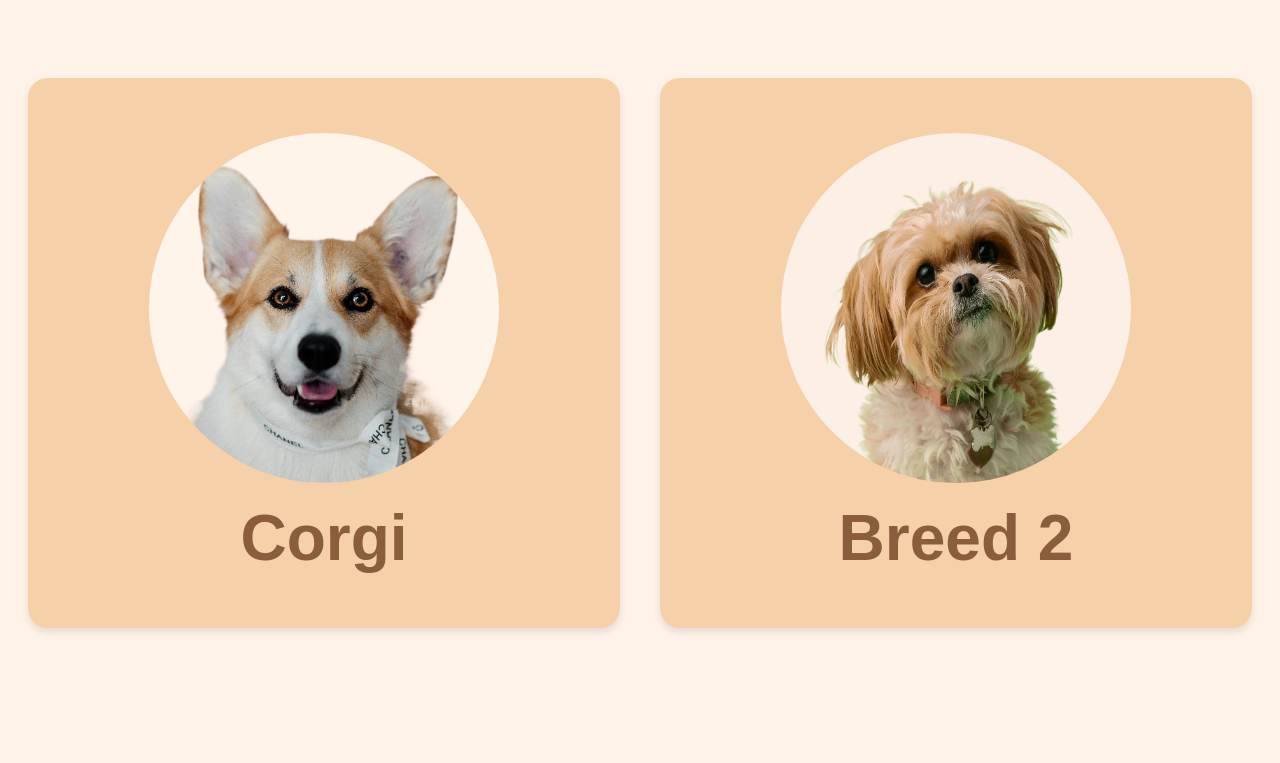
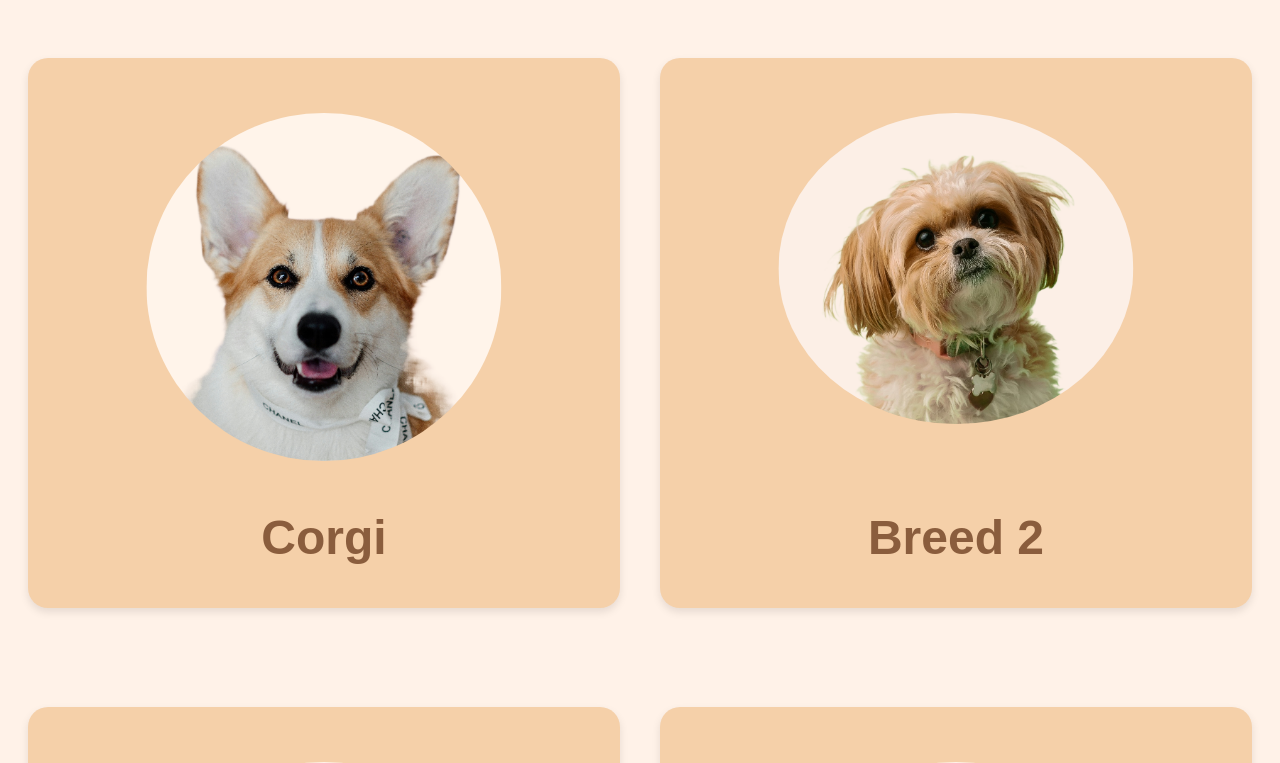
Before and after one commit to thisischrissie/group7-CFG-Fullstack, a React (Create React App) app: page / in a window 1280 px wide. Shown: the top 763 px of the page. Built offline with nearby package versions, Linux system fonts and the light colour scheme.

Commit message:
Cards and breed info page fully resposnive

```diff
--- a/src/styles/Breeds.css
+++ b/src/styles/Breeds.css
@@ -1,4 +1,4 @@
-@import url('https://fonts.googleapis.com/css2?family=Varela+Round&display=swap');
+@import url("https://fonts.googleapis.com/css2?family=Varela+Round&display=swap");
 
 /* Define a fade-in animation */
 @keyframes fadeIn {
@@ -10,19 +10,17 @@
   }
 }
 
-body
-{
-    background-color: #FFF2E8;
-    font-family: 'Varela', sans-serif;
+body {
+  background-color: #fff2e8;
+  font-family: "Varela", sans-serif;
 }
-.card
-{
+.card {
   width: 450px;
   height: 550px;
   border: 1px #ffffff;
   border-radius: 20px;
   margin: 50px auto;
-    background: #F5D0A9;
+  background: #f5d0a9;
   position: relative;
   display: flex; /* Use Flexbox for easier alignment */
   flex-direction: column; /* Stack items vertically */
@@ -34,12 +32,11 @@ body
 }
 
 .card:hover {
-    box-shadow: 0 0 20px #CAF377; /* Add glow effect on hover */
+  box-shadow: 0 0 20px #caf377; /* Add glow effect on hover */
 }
 
-.card-back
-{
-    background-color: #F5D0A9;
+.card-back {
+  background-color: #f5d0a9;
   transition: transform 0.3s ease-in-out;
   animation: fadeIn 1s ease-in;
 }
@@ -49,10 +46,10 @@ body
   grid-template-columns: repeat(auto-fill, minmax(450px, 1fr));
   gap: 40px;
   padding: 20px;
+  justify-content: center;
 }
 
-img
-{
+img {
   position: absolute;
   top: 10%;
   left: 50%;
@@ -63,29 +60,72 @@ img
   overflow: hidden;
 }
 
-.breedName{
+.breedName {
   margin-top: auto;
   text-align: center;
   position: absolute;
   bottom: 10px;
   left: 0;
   right: 0;
-    color: #8A5D3D;
+  color: #8a5d3d;
 }
 
-.breedInfo{
-    padding:20px;
-
+.breedInfo {
+  padding: 20px;
   align-items: center; /* Center vertically */
   text-align: center;
-    color: #8A5D3D;
+  color: #8a5d3d;
 }
 
-@media (max-width: 600px) {
+@media (min-width: 400px) {
+  .card {
+    width: 55%; /* Example: Adjust the width of the card */
+    justify-content: center !important;
+    margin: 5% 15%;
+  }
+  .breedName {
+    font-size: 1.2rem; /* Example: Adjust font size */
+  }
+  .breedInfo {
+    font-size: 0.9rem; /* Example: Adjust font size */
+  }
+  .card img {
+    width: 90%; /* Example: Make the image responsive */
+    height: auto;
+  }
+  .grid-container {
+    justify-content: center !important; /* Align items to the start */
+  }
+
+}
+
+@media (min-width: 640px) {
+  .card {
+    width: 65%; /* Example: Adjust the width of the card */
+    justify-content: center !important;
+    margin: 5% 10%;
+  }
+  .breedName {
+    font-size: 1.4rem; /* Example: Adjust font size */
+  }
+  .breedInfo {
+    font-size: 1rem; /* Example: Adjust font size */
+  }
+  .card img {
+    width: 80%; /* Example: Make the image responsive */
+    height: auto;
+  }
+  .grid-container {
+    justify-content: center !important; /* Align items to the start */
+  }
+}
+
+@media (min-width: 768px) {
   /* Mobile */
   .card {
-      width: 90%;
-      font-size: 0.8rem;
+    width: 80%; /* Example: Adjust the width of the card */
+    justify-content: center !important;
+    margin: 5% 10%;
   }
   .breedName {
     font-size: 1.2rem;
@@ -93,13 +133,23 @@ img
   .breedInfo {
     font-size: 0.8rem;
   }
+  h1 {
+    font-size: 3rem;
   }
-
-  @media (min-width: 601px) and (max-width: 1200px) {
+  .card img {
+    width: 55%; /* Example: Make the image responsive */
+    height: auto;
+  }
+  .grid-container {
+    justify-content: center !important; /* Align items to the start */
+  }
+}
+@media (min-width: 1024px) {
   /* Normal Desktop */
   .card {
-      width: 100%;
-      font-size: 1rem;
+    width: 90%; /* Example: Adjust the width of the card */
+    justify-content: center !important;
+    margin: 5% 5%;
   }
   .breedName {
     font-size: 1.5rem;
@@ -107,9 +157,46 @@ img
   .breedInfo {
     font-size: 1rem;
   }
+  h1 {
+    font-size: 2rem;
+  }
+  .card img {
+    width: 70%; /* Example: Make the image responsive */
+    height: auto;
+  }
+  .grid-container {
+    justify-content: center !important; /* Align items to the start */
+  }
 }
 
-  @media (min-width: 1201px) {
+@media (min-width: 1280px) {
+  /* Large Desktop */
+  .card {
+    width: 100%; /* Example: Adjust the width of the card */
+    justify-content: center !important;
+    margin: 5% 0%;
+  }
+  .breedName {
+    font-size: 2rem;
+  }
+  .breedInfo {
+    font-size: 1.2rem;
+  }
+  p {
+    font-size: 1rem;
+  }
+  h1 {
+    font-size: 3rem;
+  }
+  .card img {
+    width: 60%; /* Example: Make the image responsive */
+    height: auto;
+  }
+  .grid-container {
+    justify-content: center !important; /* Align items to the start */
+  }
+}
+@media (min-width: 1536px) {
   /* Large Desktop */
   .card {
     width: 100%;
@@ -121,4 +208,17 @@ img
   .breedInfo {
     font-size: 1.2rem;
   }
+  p {
+    font-size: 1rem;
   }
+  h1 {
+    font-size: 3rem;
+  }
+  .card img {
+    width: 80%; /* Example: Make the image responsive */
+    height: auto;
+  }
+  .grid-container {
+    justify-content: center !important; /* Align items to the start */
+  }
+}
```
Lines whose indentation alone changed are shown as unchanged.
